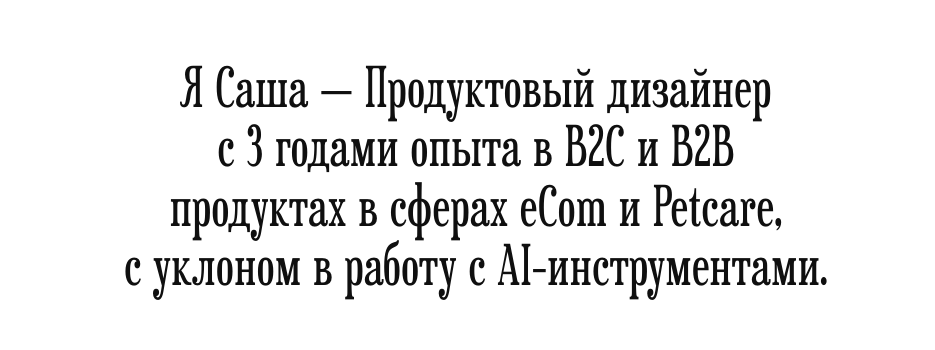
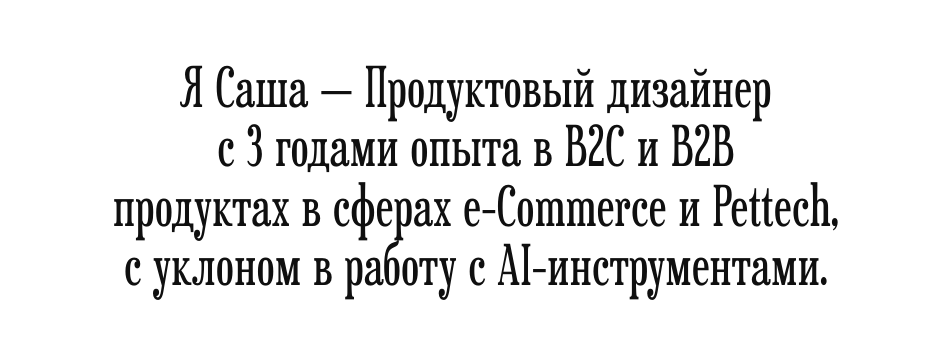
Before and after one commit to Alexdis1232/Portfolio, a Next.js app: page / in a window 1280 px wide. Shown: the part 331-681 px from the top of the page, without its empty margins (164-1099 px from the left). Built offline with nearby package versions, Linux system fonts and the light colour scheme; grey boxes are pictures that could not be loaded.

Commit message:
Hero: use e-Commerce and Pettech naming

```diff
--- a/src/components/sections/Hero.tsx
+++ b/src/components/sections/Hero.tsx
@@ -36,7 +36,7 @@ export function Hero() {
             <br />
             продуктах в сферах
             <br />
-            eCom и Petcare, с уклоном
+            e-Commerce и Pettech, с уклоном
             <br />
             в работу с AI-инструментами.
           </span>
@@ -45,7 +45,7 @@ export function Hero() {
             <br />
             с 3 годами опыта в B2C и B2B
             <br />
-            продуктах в сферах eCom и Petcare,
+            продуктах в сферах e-Commerce и Pettech,
             <br />
             с уклоном в работу с AI-инструментами.
           </span>
```
